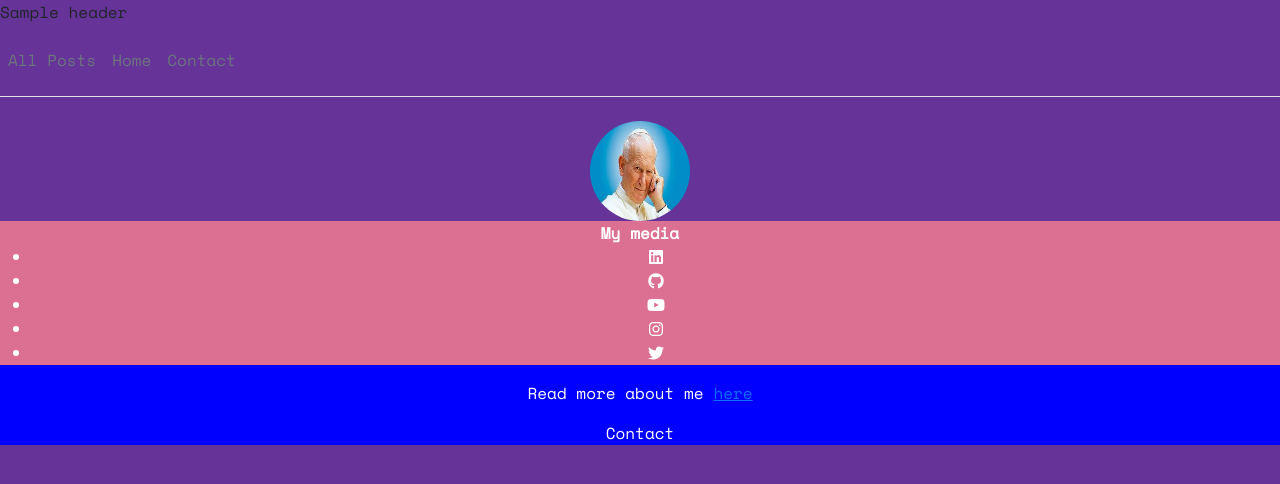
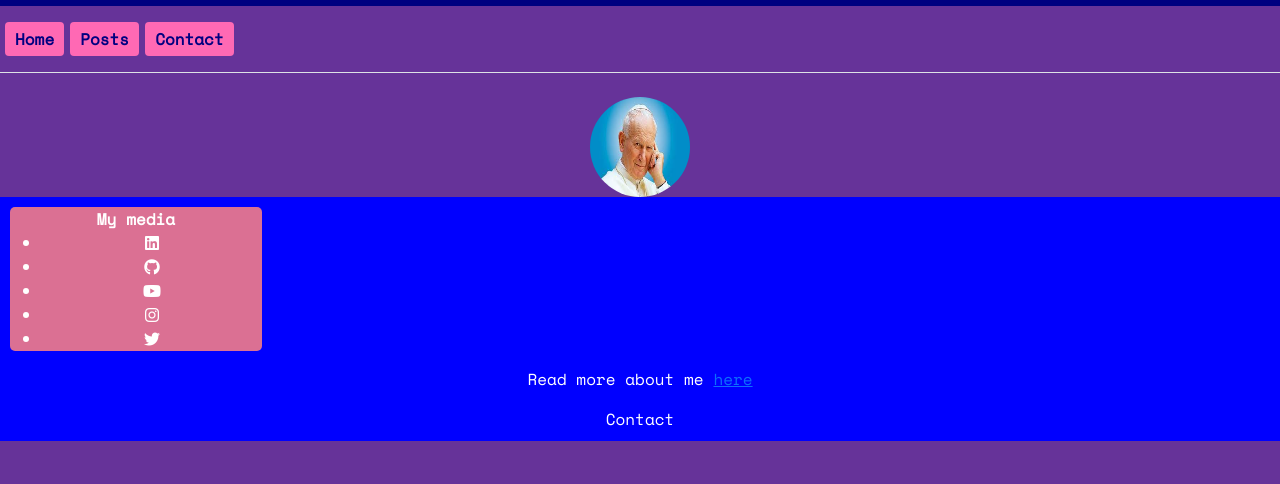
Before and after one commit to Uncle-Moris/MyBlog, a Django app: page / in a window 1280 px wide. Shown: the top 484 px of the page. Run offline with Django 4.2, Linux system fonts and the light colour scheme; some libraries are stand-ins or nearby versions.

Commit message:
New style for my media

```diff
--- a/my_blog/main/static/main/css/style.css
+++ b/my_blog/main/static/main/css/style.css
@@ -2,10 +2,14 @@ body {
     background-color: rebeccapurple;
     font-family: 'Space Mono', monospace;
 }
-footer{
-    background-color: blue;
-    padding-bottom: 0;
+
+.my-header{
+    width: 100%;
+    height: 6px;
+    background-color: navy;
 }
+
+
 .page-title {
     font-family: "Times New Roman";
     text-align: center;
@@ -20,9 +24,7 @@ footer{
     display: block;
     margin: auto;
 }
-ul li a:hover{
-    color: mediumaquamarine;
-}
+
 .link-to-post {
     font-family: "Times New Roman";
     color: pink;
@@ -35,13 +37,49 @@ ul li a:hover{
     font-family: "Comic Sans MS";
 }
 
-.my-media {
-    background-color: palevioletred;
-    align-items: inherit;
-}
 i {
     color: white;
 }
 i:hover {
     color: darkgoldenrod;
 }
+
+.my-nav-item{
+    font-weight: 800;
+    text-decoration: none ;
+    padding: 5px 10px;
+    margin: 0px 1px 0px 5px;
+    transition: 0.6s;
+    background-color: hotpink;
+    position: center;
+    border-radius: 4px;
+}
+
+.my-nav-item a{
+    text-decoration: none;
+    color: navy;
+}
+.my-nav-item:hover{
+    color: red;
+    box-shadow: 1px -1px 7px palevioletred;
+    text-shadow: 1px -1px 0 palevioletred;
+
+}
+
+footer{
+    box-sizing: border-box;
+    background-color: blue;
+    margin-bottom: 0;
+    margin-bottom: 0px ;
+    padding: 10px;
+}
+
+
+.my-media {
+    box-sizing: border-box;
+    width: 20%;
+    height: 10%;
+    background-color: palevioletred;
+    align-items: center;
+    border-radius: 5px;
+}
--- a/my_blog/main/templates/home.html
+++ b/my_blog/main/templates/home.html
@@ -7,23 +7,26 @@
     <link rel="preconnect" href="https://fonts.googleapis.com">
     <link rel="preconnect" href="https://fonts.gstatic.com" crossorigin>
     <link href="https://fonts.googleapis.com/css2?family=Space+Mono&display=swap" rel="stylesheet">
+
     <link href="https://cdn.jsdelivr.net/npm/bootstrap@5.2.0-beta1/dist/css/bootstrap.min.css" rel="stylesheet" integrity="sha384-0evHe/X+R7YkIZDRvuzKMRqM+OrBnVFBL6DOitfPri4tjfHxaWutUpFmBp4vmVor" crossorigin="anonymous">
+
     <link href="{% static 'main/css/style.css' %}" rel="stylesheet">
     {% block style %} {% endblock %}
     <title>{% block title %}{% endblock %}</title>
 </head>
 <body>
-    <header> Sample header</header>
+    <header class="my-header"></header>
     <nav class="d-flex flex-wrap align-items-center justify-content-center justify-content-md-between py-3 mb-4 border-bottom">
         <ul class="nav col-12 col-md-auto mb-2 justify-content-center mb-md-0">
-            <li class="nav-item">
-                <a href="{% url 'posts:list' %}" class="nav-link px-2 link-secondary"> All Posts </a>
+            <li class="my-nav-item">
+                <a href="{% url 'main:home' %}"> Home </a>
             </li>
-            <li>
-                <a href="{% url 'main:home' %}" class="nav-link px-2 link-secondary"> Home </a>
+            <li class="my-nav-item">
+                <a href="{% url 'posts:list' %}"> Posts </a>
             </li>
-            <li>
-                <a href="{% url 'main:contact' %}" class="nav-link px-2 link-secondary"> Contact </a>
+
+            <li class="my-nav-item">
+                <a href="{% url 'main:contact' %}"> Contact </a>
             </li>
         </ul>
         </ul>
--- a/my_blog/main/templates/main/main.html
+++ b/my_blog/main/templates/main/main.html
@@ -7,6 +7,6 @@
 
 {% block content %}
 
-<img src="{% static 'main/img/janpawel.jpeg' %}" id="beautiful_me">
+<img src="{% static 'main/img/janpawel.jpeg' %}" id="beautiful_me" class="pope">
 
 {% endblock %}
--- a/my_blog/posts/static/posts/css/style.css
+++ b/my_blog/posts/static/posts/css/style.css
@@ -1,3 +1,3 @@
 ul il {
-    color: royalblue;
+    background-color: royalblue;
 }
--- a/my_blog/posts/templates/posts/list.html
+++ b/my_blog/posts/templates/posts/list.html
@@ -3,9 +3,7 @@
 <!-- Static -->
 {% load static %}
 <!-- Style -->
-{% block style %}
-<link rel="{% static 'posts/css/style.css' %}" >
-{% endblock %}
+{% block style %}<link href="{% static 'posts/css/style.css' %}" rel="stylesheet" >{% endblock %}
 
 <!-- The title of post list   -->
 {% block title %} The Posts {% endblock %}
```
Also changed, not shown: 1 other file.
